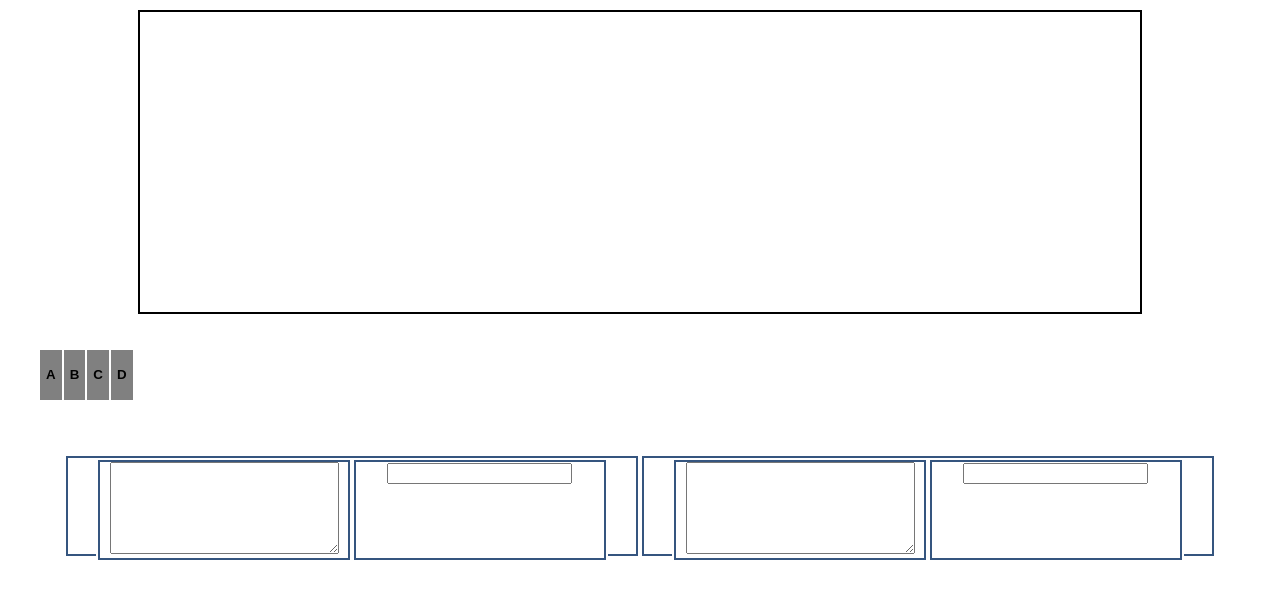
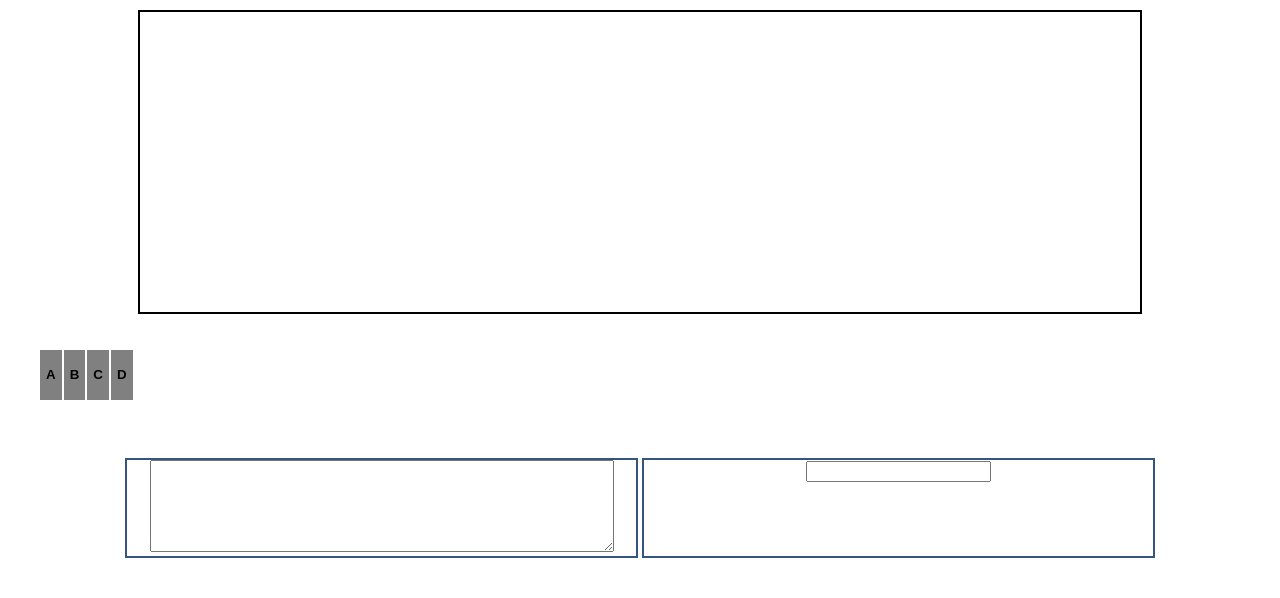
Before and after one commit to TSHacks2021/front_tsx, a React (Create React App) app: page / in a window 1280 px wide. Shown: the top 598 px of the page. Built offline with nearby package versions, Linux system fonts and the light colour scheme.

Commit message:
枠線の除去

```diff
--- a/src/Memo/Tabs/Tab.css
+++ b/src/Memo/Tabs/Tab.css
@@ -14,7 +14,7 @@
 
 div.Memo {
     box-sizing: border-box;
-    border: 2px solid #35557f;
+    {/*border: 2px solid #35557f;*/}
     width: calc(90%/2);
     height: 100px;
     margin: 2px;
--- a/src/Memo/Tabs/Tab.tsx
+++ b/src/Memo/Tabs/Tab.tsx
@@ -7,10 +7,19 @@ type TabProps = {
 }
 
 const Tab: React.FC<TabProps> = ({children}) => {
+
+    const chatfield = () => {
+        return(
+            <div>
+
+            </div>
+        )
+    }
+
     return (
         <div className="box">
             <div className="Memo">{children}</div>
-            <div className="Memo">{children}</div>
+            {/*<div className="Memo"></div>*/}
         </div>
 
     );
```
